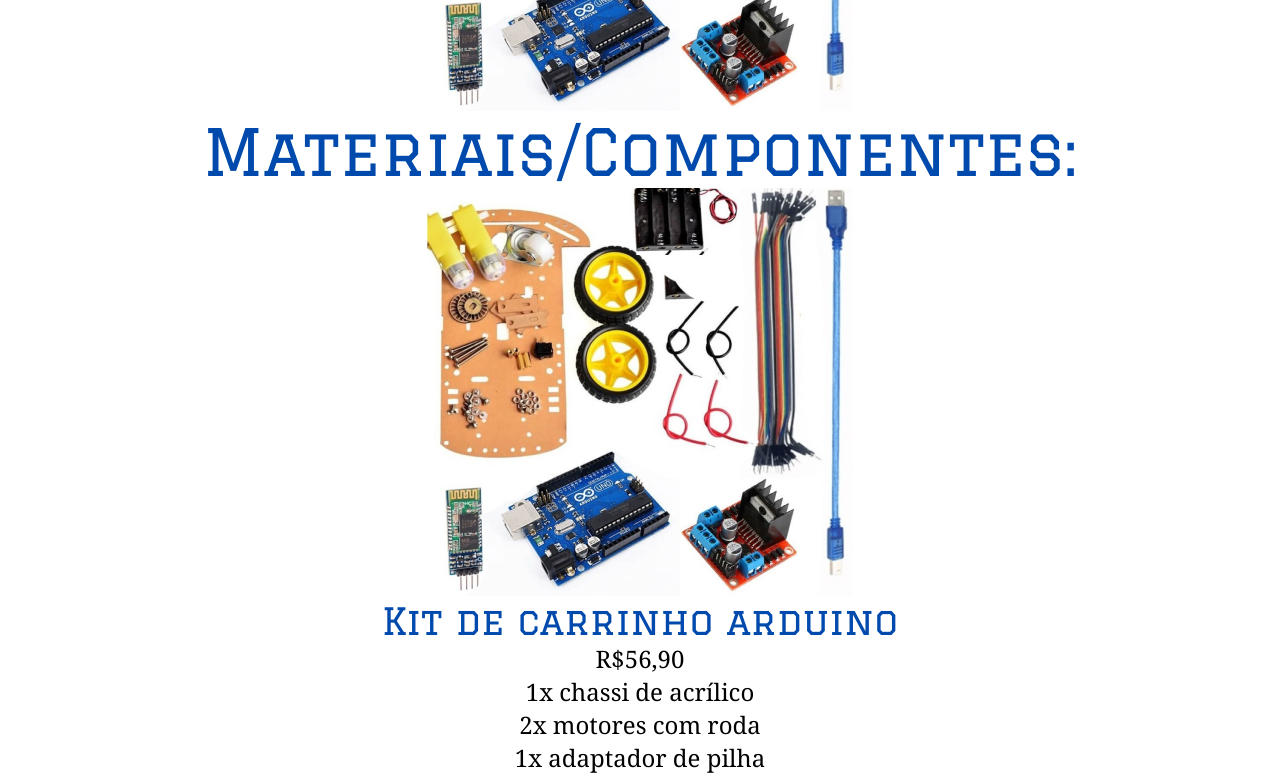
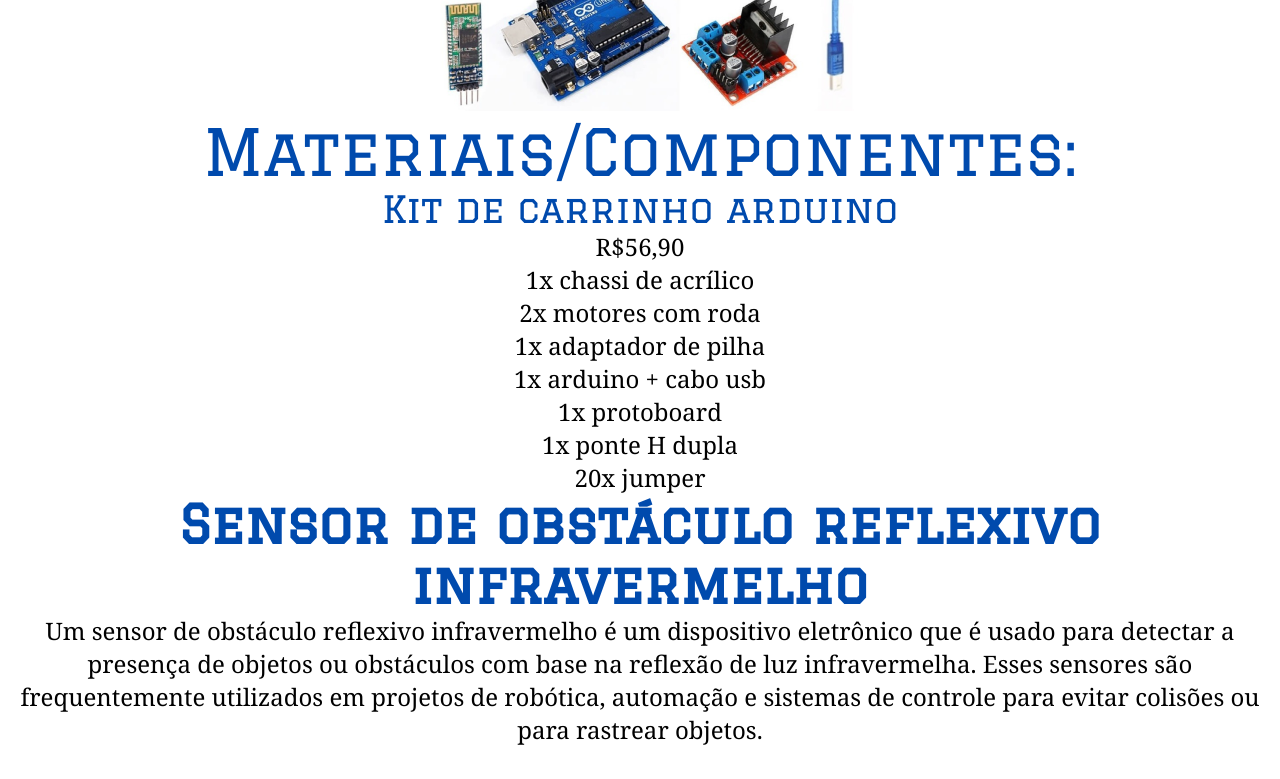
Before and after one commit to EmilyMFerreira/tccg, a React (Vite) app: page /componentes in a window 1280 px wide. Shown: the part 506-1285 px from the top of the page. After the commit the page ends 1252 px from the top, so only its background shows below. Built offline with nearby package versions, Linux system fonts and the light colour scheme.

Commit message:
img componentes

```diff
--- a/src/paginas/componentes.jsx
+++ b/src/paginas/componentes.jsx
@@ -21,11 +21,6 @@ function Componentes() {
 <div id="material">
     <h1>Materiais/Componentes:</h1>
     </div>
-
-<div className="cpimg">
-<img src="src/imagens/componentes.png" alt="comps" />
-</div>
-
 
 
 <div className="kit">
```
